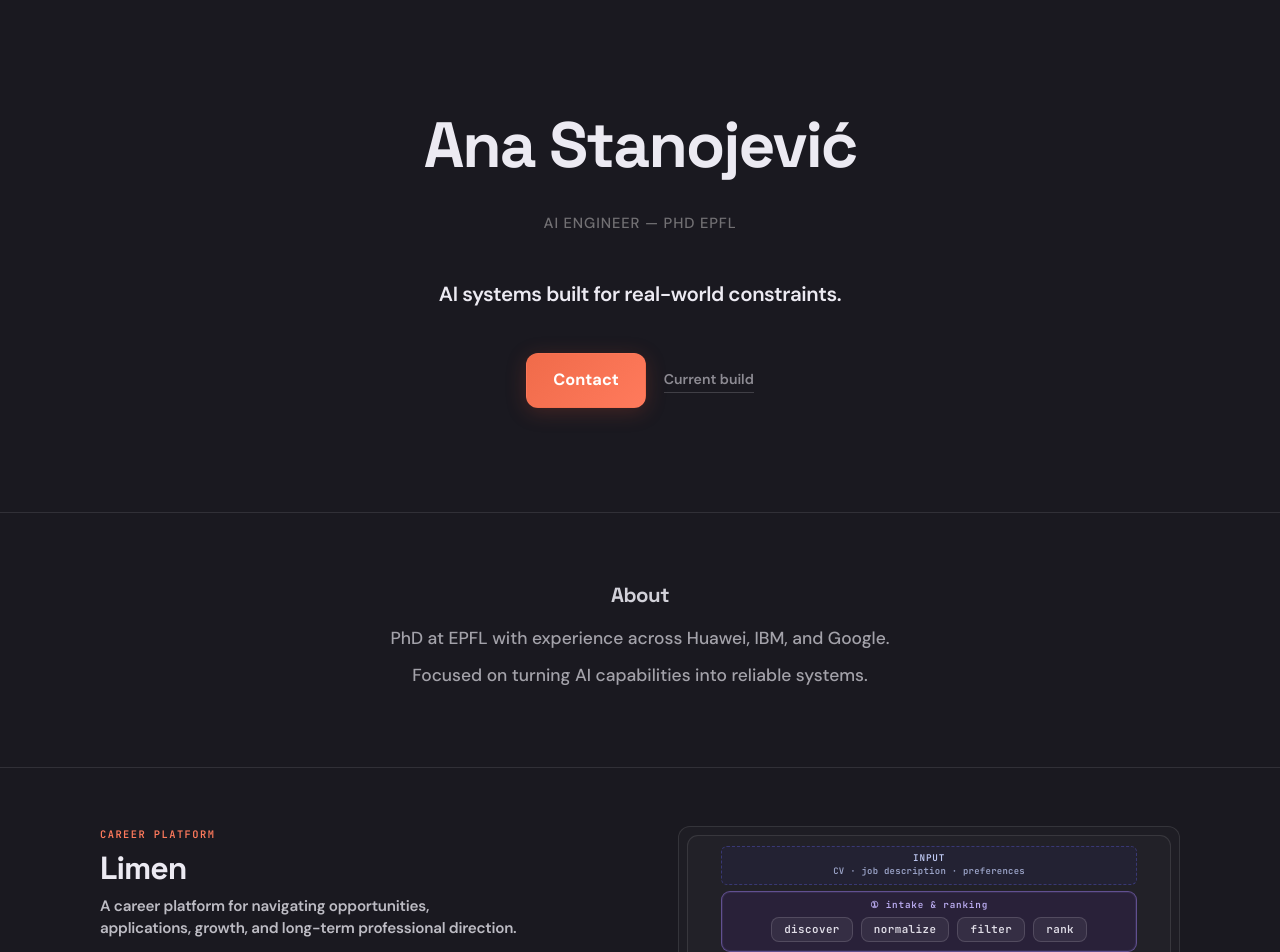
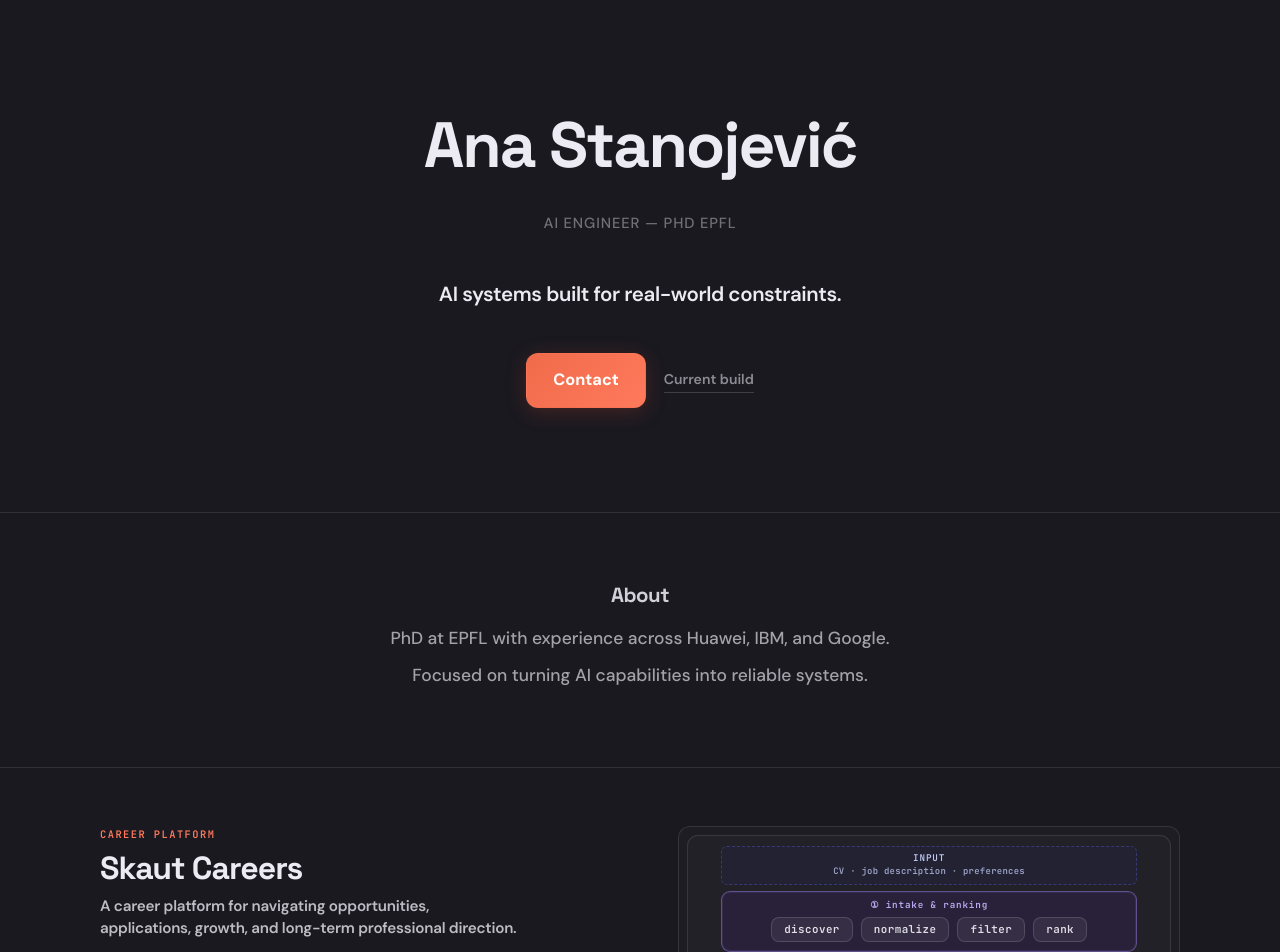
Before and after one commit to ana-stanojevic/ana-stanojevic.com, a React (Vite) app in the folder site/: page / in a window 1280 px wide. Shown: the top 952 px of the page. Built offline with nearby package versions, Linux system fonts and the light colour scheme; no server answers.

Commit message:
Update BuildSection.tsx

```diff
--- a/site/src/components/BuildSection.tsx
+++ b/site/src/components/BuildSection.tsx
@@ -117,7 +117,7 @@ export default function BuildSection() {
           <div className="section-build__split-main">
             <p className="section-build__eyebrow">Career platform</p>
             <h2 id="build-title" className="section-build__title">
-              Limen
+              Skaut Careers
             </h2>
             <div className="section-build__intro">
               <p className="section-build__subtitle">
```
